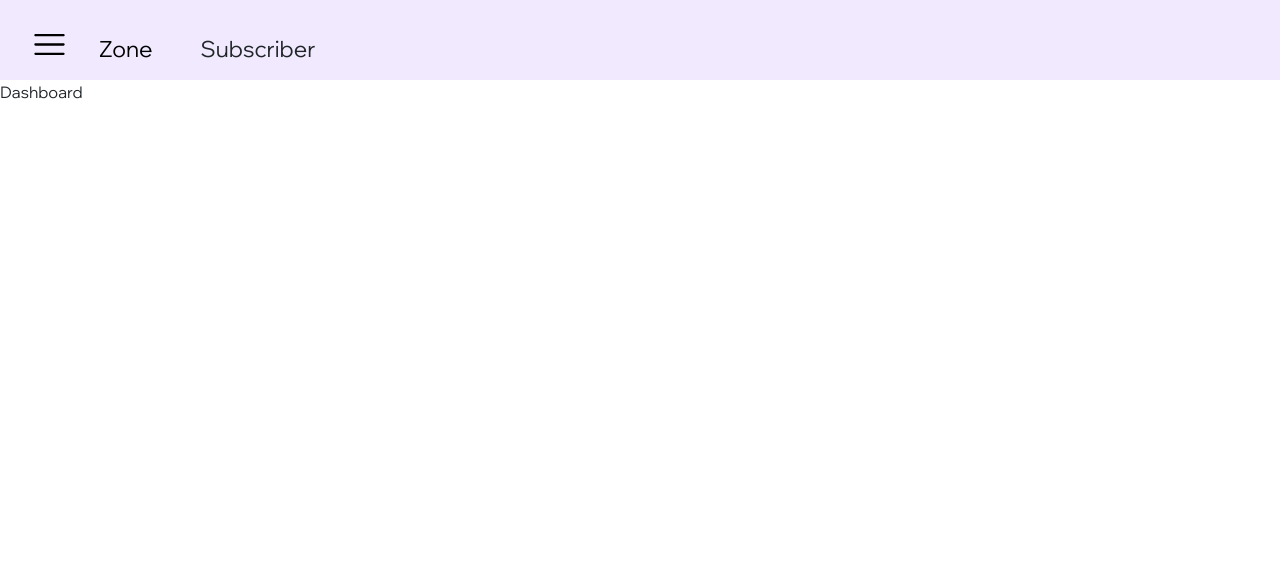
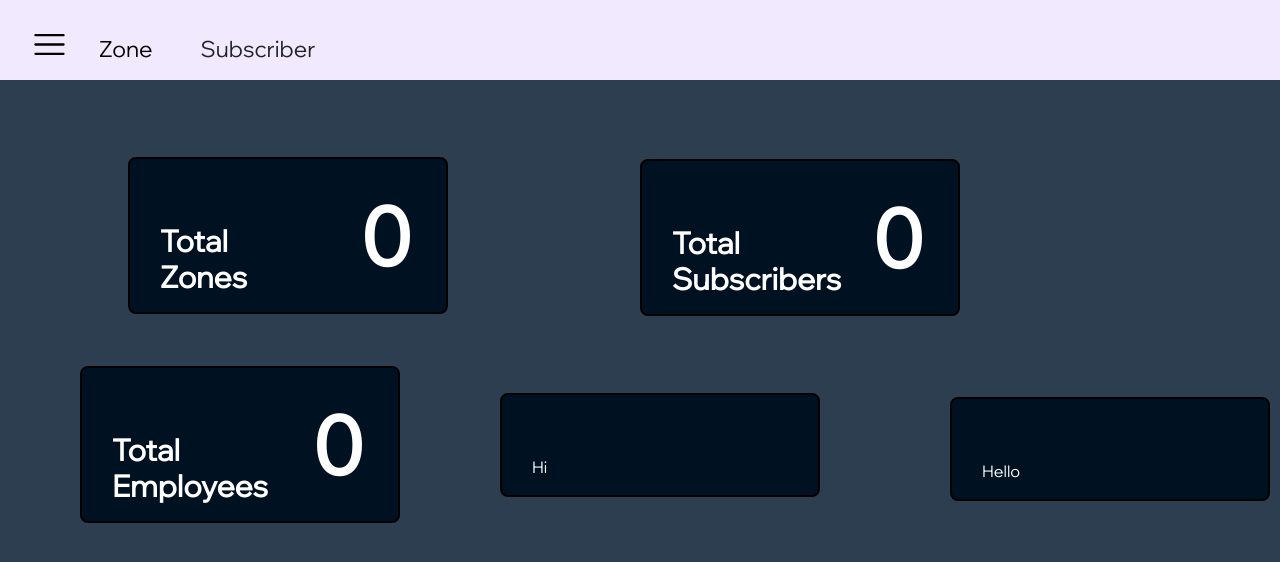
Before and after one commit to naqueebpatel/WaterWorkFlowsEnumtech, a React (Create React App) app in the folder waterworksenumtech/: page /dashboard in a window 1280 px wide. Shown: the top 562 px of the page. Built offline with nearby package versions, Linux system fonts and the light colour scheme.

Commit message:
Dashboard Page

```diff
--- a/waterworksenumtech/src/App.js
+++ b/waterworksenumtech/src/App.js
@@ -8,9 +8,6 @@ import Update from "./pages/Update";
 import NavigationBar from "./components/NavigationBar";
 import Zone from './components/Zone/Zone';
 const App = () => {
-
-
-
   return (
     <>
       <Router>
--- a/waterworksenumtech/src/components/Zone/Table.jsx
+++ b/waterworksenumtech/src/components/Zone/Table.jsx
@@ -1,53 +1,53 @@
-import axios from "axios";
-import { useEffect, useState } from "react";
-import { LuRefreshCcw } from 'react-icons/lu';
-import '../../styles/zone.css';
+// import axios from "axios";
+// import { useEffect, useState } from "react";
+// import { LuRefreshCcw } from 'react-icons/lu';
+// import '../../styles/zone.css';
 
-const Table = () => {
-  const [ data, setData ] = useState([]);
+// const Table = () => {
+//   const [ data, setData ] = useState([]);
 
-  const getData = async () => {
-    try {
-      let res = await axios.get("http://localhost:8090/waterwork/get/getZone");
-      setData([ ...res.data ]);
-      console.log(res);
-    } catch (error) {
-      alert("Error");
-    }
-  };
+//   const getData = async () => {
+//     try {
+//       let res = await axios.get("http://localhost:8090/waterwork/get/getZone");
+//       setData([ ...res.data ]);
+//       console.log(res);
+//     } catch (error) {
+//       alert("Error");
+//     }
+//   };
 
-  useEffect(() => {
-    getData();
-  }, []);
+//   useEffect(() => {
+//     getData();
+//   }, []);
 
-  const handleRefresh = () => {
-    getData();
-  };
+//   const handleRefresh = () => {
+//     getData();
+//   };
 
 
 
-  return (
-    <>
-      <table className="zone-table">
-        <thead>
-          <tr>
-            <th scope="col">Zone No</th>
-            <th scope="col">Zone Name</th>
-            <span><LuRefreshCcw /></span>
-          </tr>
-        </thead>
-        <tbody>
-          {data &&
-            data.map((item) => (
-              <tr key={item}>
-                <td >1</td>
-                <td >Faizan</td>
-              </tr>
-            ))}
-        </tbody>
-      </table>
-    </>
-  );
-};
+//   return (
+//     <>
+//       <table className="zone-table">
+//         <thead>
+//           <tr>
+//             <th scope="col">Zone No</th>
+//             <th scope="col">Zone Name</th>
+//             <span><LuRefreshCcw /></span>
+//           </tr>
+//         </thead>
+//         <tbody>
+//           {data &&
+//             data.map((item) => (
+//               <tr key={item}>
+//                 <td >1</td>
+//                 <td >Faizan</td>
+//               </tr>
+//             ))}
+//         </tbody>
+//       </table>
+//     </>
+//   );
+// };
 
-export default Table;
+// export default Table;
--- a/waterworksenumtech/src/pages/Dashboard.jsx
+++ b/waterworksenumtech/src/pages/Dashboard.jsx
@@ -1,7 +1,30 @@
-const Dashboard = () => {
-    return (
-        <div>Dashboard</div>
-    );
-};
+import React from "react";
+import "../styles/dashboard.css"
 
-export default Dashboard;
+export default function Dashboard(){
+    return(
+        <>
+        <div className="zones">
+            <b><p style={{fontSize:"30px",marginTop:"60px",paddingLeft:"30px"}}>Total</p></b>
+            <b><p style={{fontSize:"30px",marginTop:"-25px",paddingLeft:"30px"}}>Zones</p></b>
+            <b><p style={{fontSize:"80px",marginLeft:"230px",marginTop:"-140px"}}>0</p></b>
+        </div>
+        <div className="subscribers">
+            <b><p style={{fontSize:"30px",marginTop:"60px",paddingLeft:"30px"}}>Total</p></b>
+            <b><p style={{fontSize:"30px",marginTop:"-25px",paddingLeft:"30px"}}>Subscribers</p></b>
+            <b><p style={{fontSize:"80px",marginLeft:"230px",marginTop:"-140px"}}>0</p></b>
+        </div>
+        <div className="employees">
+            <b><p style={{fontSize:"30px",marginTop:"60px",paddingLeft:"30px"}}>Total</p></b>
+            <b><p style={{fontSize:"30px",marginTop:"-25px",paddingLeft:"30px"}}>Employees</p></b>
+            <b><p style={{fontSize:"80px",marginLeft:"230px",marginTop:"-140px"}}>0</p></b>
+        </div>
+        <div className="a">
+            <p style={{marginTop:"60px",paddingLeft:"30px"}}>Hi</p>
+        </div>
+        <div className="b">
+        <p style={{marginTop:"60px",paddingLeft:"30px"}}>Hello</p>
+        </div>
+        </>
+    )
+}
--- /dev/null
+++ b/waterworksenumtech/src/styles/dashboard.css
@@ -0,0 +1,48 @@
+body{
+    background-color: #2C3E50;
+  }
+  .zones{
+    border: 2px solid black;
+    border-radius: 8px;
+    width: 25%;
+    margin-top: 6%;
+    color: white;
+    background-color: #001122;
+    margin-left: 10%;
+  }
+  .subscribers{
+    border: 2px solid black;
+    border-radius: 8px;
+    width: 25%;
+    margin-top: -155px;
+    color: white;
+    background-color: #001122;
+    margin-left: 50%;
+  }
+  .employees{
+    border: 2px solid black;
+    border-radius: 8px;
+    width: 25%;
+    color: white;
+    background-color: #001122;
+    margin-left: 80px;
+    margin-top: 50px;
+  }
+  .a{
+    border: 2px solid black;
+    border-radius: 8px;
+    width: 25%;
+    color: white;
+    background-color: #001122;
+    margin-left: 500px;
+    margin-top:-130px;
+  }
+  .b{
+    border: 2px solid black;
+    border-radius: 8px;
+    width: 25%;
+    color: white;
+    background-color: #001122;
+    margin-left: 950px;
+    margin-top: -100px;
+  }
```
